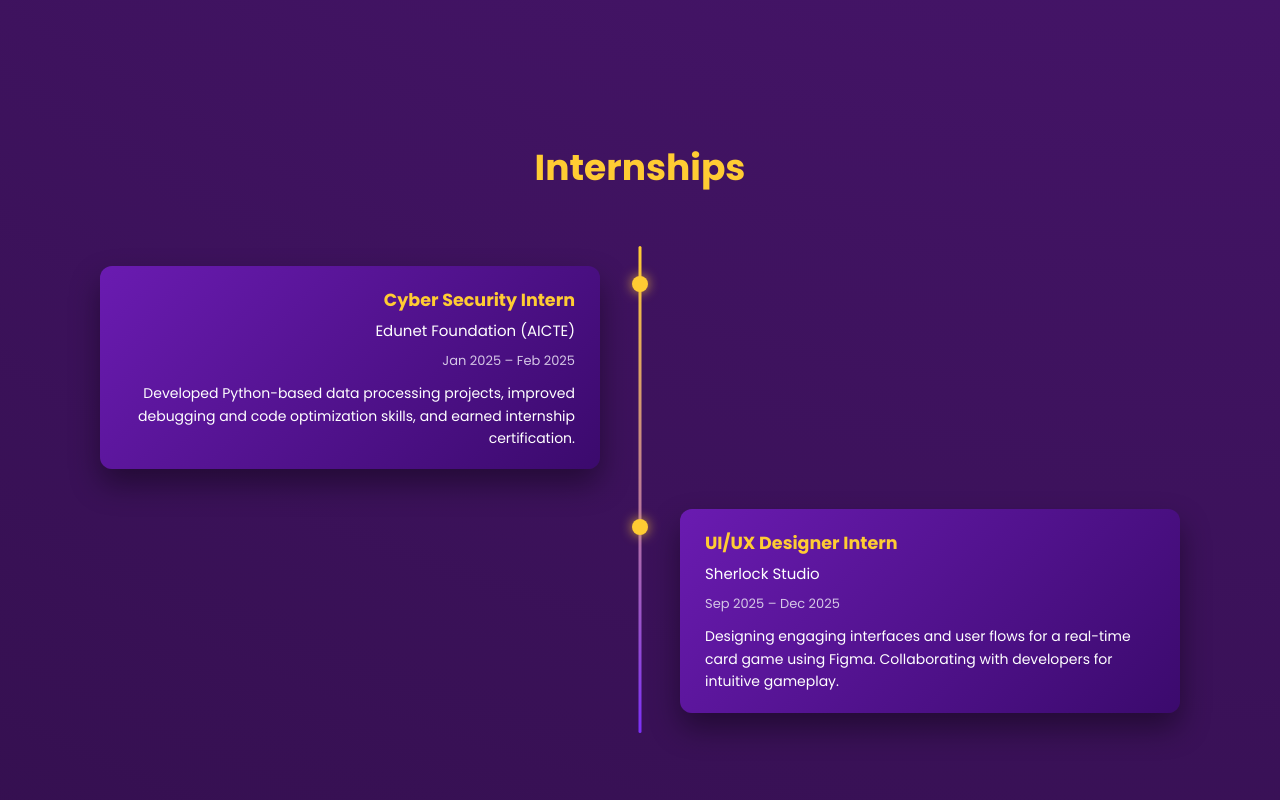
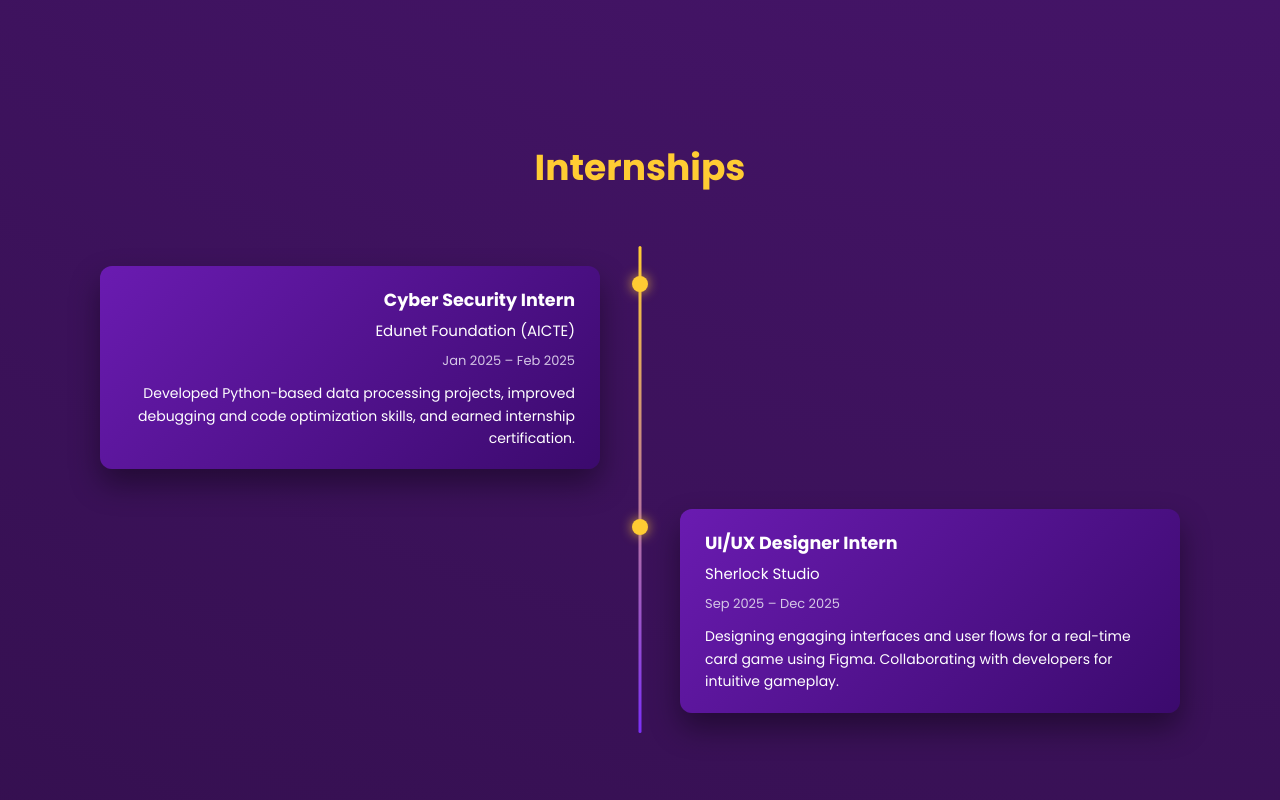
Before and after one commit to shivapriya032005/Lalitha-Portfolio, a plain HTML site: page index.html in a window 1280 px wide. Shown: the part 1825-2625 px from the top of the page. Drawn offline with nearby package versions, Linux system fonts and the light colour scheme.

Commit message:
Update style.css

```diff
--- a/style.css
+++ b/style.css
@@ -918,7 +918,7 @@ body {
 }
 
 .internship-item h3 {
-  color: var(--color-accent);
+  color: white;
   margin-bottom: 5px;
 }
 
```
